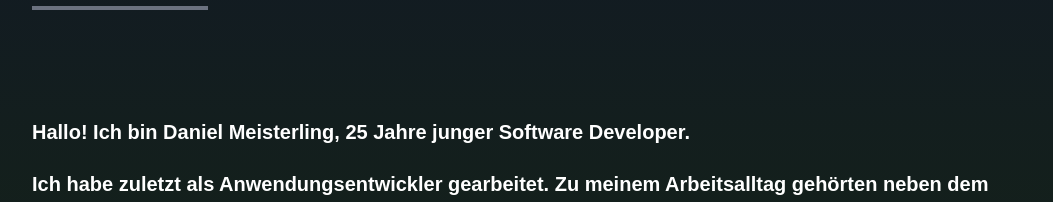
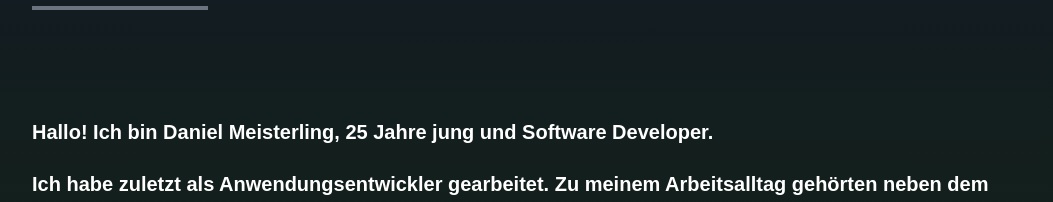
Before and after one commit to DMeisterling/Portfolio, a React (Create React App) app: page / in a window 1280 px wide. Shown: the part 1008-1210 px from the top of the page, without its empty margins (112-1165 px from the left). Built offline with nearby package versions, Linux system fonts and the light colour scheme.

Commit message:
change in about section

```diff
--- a/src/components/About.jsx
+++ b/src/components/About.jsx
@@ -13,7 +13,8 @@ const About = () => {
           </p>
         </div>
         <p className="text-xl mt-20">
-          Hallo! Ich bin Daniel Meisterling, 25 Jahre junger Software Developer.
+          Hallo! Ich bin Daniel Meisterling, 25 Jahre jung und Software
+          Developer.
         </p>
         <br />
         <p className="text-xl">
```
